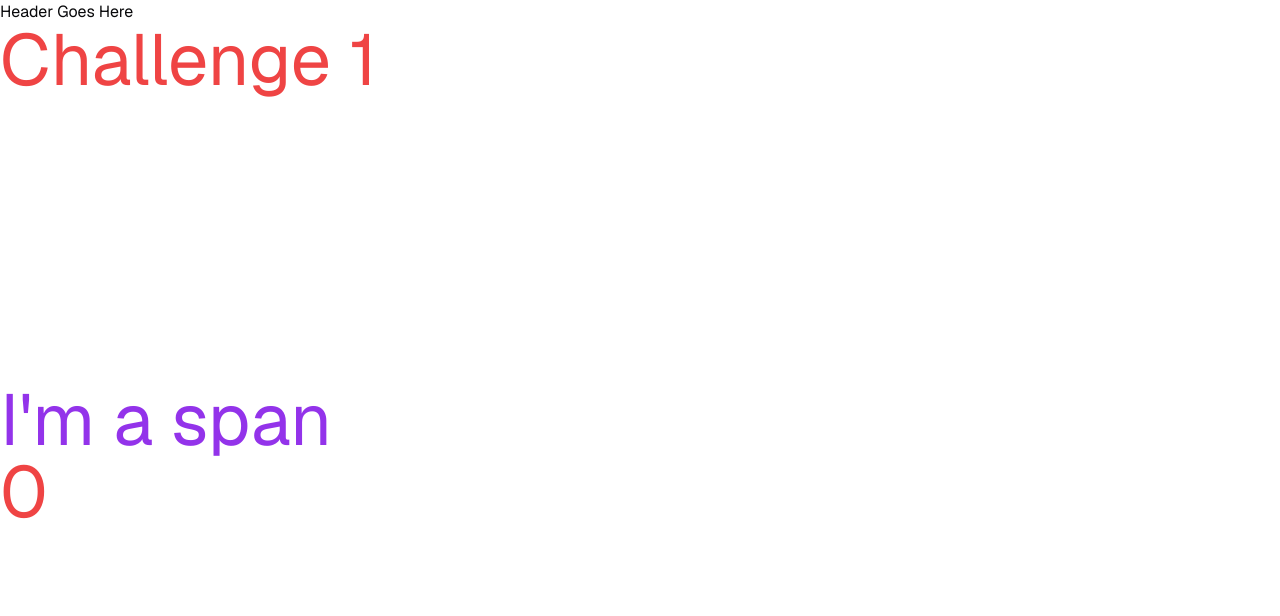
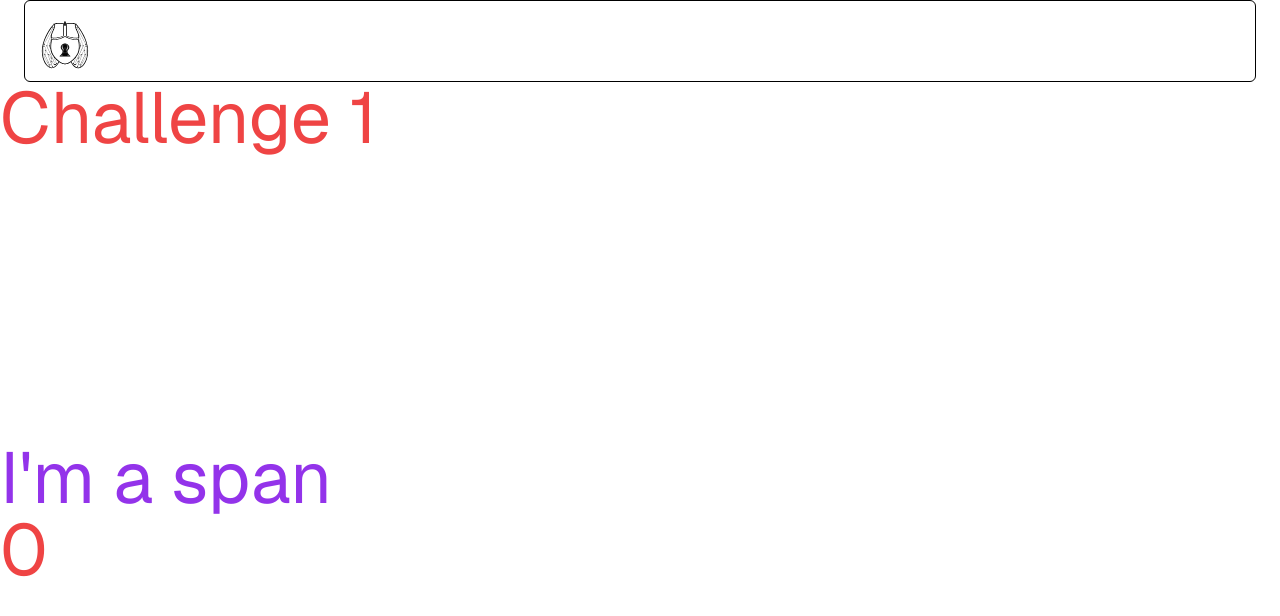
Before and after one commit to Streudal/cryptopals, a Next.js app: page /challenges/1 in a window 1280 px wide. Shown: the top 616 px of the page. Built offline with nearby package versions, Linux system fonts and the light colour scheme.

Commit message:
Ignore linting on builds on vercel.

```diff
--- a/next.config.js
+++ b/next.config.js
@@ -5,6 +5,10 @@
 await import("./src/env.js");
 
 /** @type {import("next").NextConfig} */
-const config = {};
+const config = {
+  eslint: {
+    ignoreDuringBuilds: true
+  }
+};
 
 export default config;
--- a/src/app/challenges/[id]/page.tsx
+++ b/src/app/challenges/[id]/page.tsx
@@ -15,7 +15,7 @@ export default function ChallengePage({
   params
 }: ChallengePageProps) {
   return (
-    <div>
+    <div className='grid grid-cols-2'>
       <div className='text-red-500 text-7xl'>
         {params.id === '1' && <Challenge1 />}
         {params.id === '2' && <Challenge2 />}
--- a/src/app/challenges/layout.tsx
+++ b/src/app/challenges/layout.tsx
@@ -1,3 +1,4 @@
+import { Header } from '@/components/Header';
 
 type ChallengesLayoutProps = {
   children: React.ReactNode;
@@ -11,11 +12,7 @@ export default function ChallengesLayout({
 }: ChallengesLayoutProps) {
   return (
     <main>
-      <nav>
-        <div>
-          Header Goes Here
-        </div>
-      </nav>
+      <Header />
       {children}
     </main>
   )
--- a/src/app/challenges/page.tsx
+++ b/src/app/challenges/page.tsx
@@ -21,7 +21,7 @@ export default function ChallengesList() {
             </CardHeader>
             <CardFooter>
               <Button asChild className="w-full">
-                <Link href="/">Start</Link>
+                <Link href={`/challenges/${challengeSet.id}`}>Start</Link>
               </Button>
             </CardFooter>
           </Card>))}
--- a/src/components/Header.tsx
+++ b/src/components/Header.tsx
@@ -1,3 +1,9 @@
 export function Header() {
-  return null;
+  return (
+    <header className='mx-6'>
+      <div className='flex w-full border border-black rounded-md'>
+        <img className='w-20 h-20' src='/images/CryptopalsLOGO.svg' />
+      </div>
+    </header>
+  );
 }
```
Also changed, not shown: public/images/CryptopalsLOGO.svg (added).
